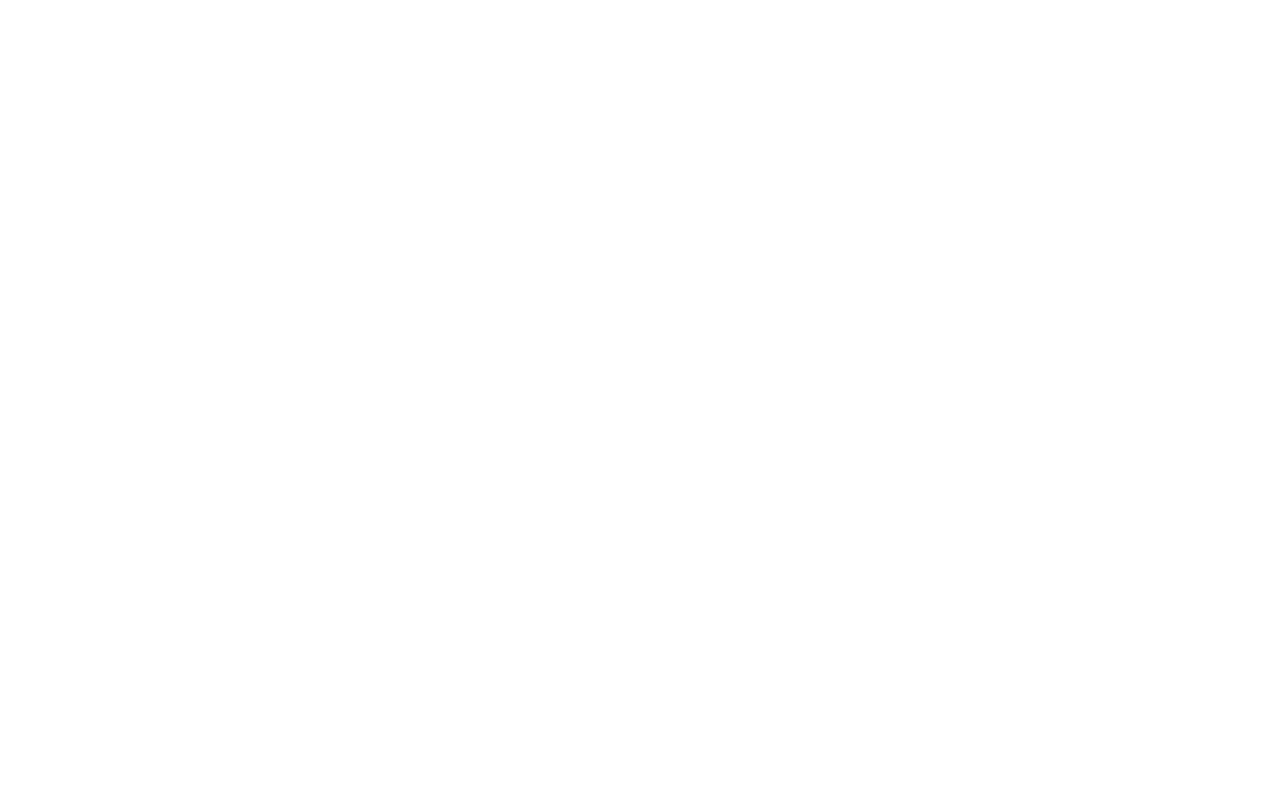
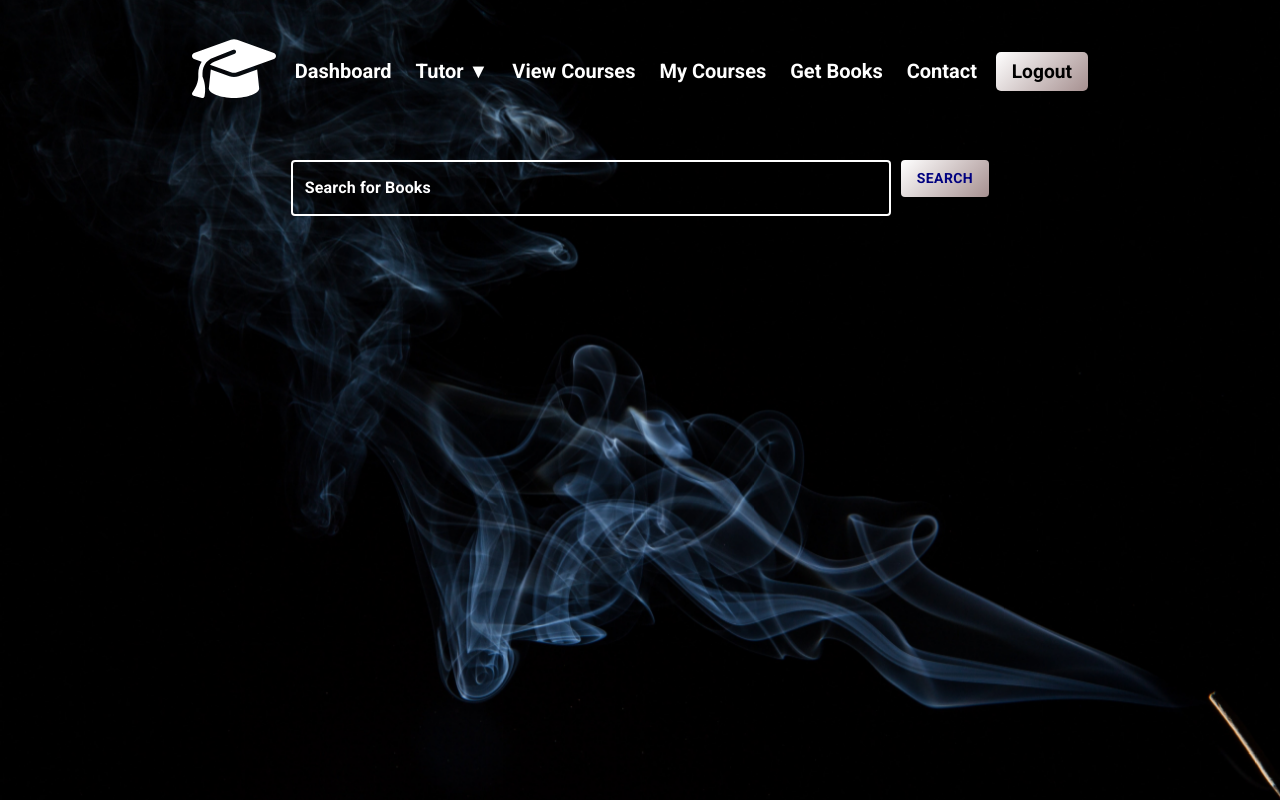
Before and after one commit to AbdurrahmanDevGithub/learning-platform, a React (Vite) app in the folder frontend/: page /viewbook in a window 1280 px wide. Before the commit this address had no page. Built offline with nearby package versions, Linux system fonts and the light colour scheme; sample sign-in values are in the browser's storage.

Commit message:
book api configore

```diff
--- a/frontend/src/App.jsx
+++ b/frontend/src/App.jsx
@@ -29,12 +29,13 @@
         {/* Protected Routes */}
         <Route path="/" element=
         {<ProtectedRoute> <Dashboard /> </ProtectedRoute>} />
-        <Route path="/uplodecourse" element={<ProtectedRoute> <CourseUplodePage /> </ProtectedRoute>} />
+        <Route path="/uploadcourse" element={<ProtectedRoute> <CourseUplodePage /> </ProtectedRoute>} />
         <Route path="/courses" element={<ProtectedRoute> <FetcheCourses /> </ProtectedRoute>} />
         <Route path="/updatecourse/:id" element={<ProtectedRoute> <CourseUpdate /> </ProtectedRoute>} />
         <Route path="/allcourses" element={<ProtectedRoute> <Courses /> </ProtectedRoute> } />
         <Route path="/mycourses" element={<ProtectedRoute> <MyCourses /> </ProtectedRoute>} />
         <Route path="/viewcoursedetails/:course_id" element={ <ProtectedRoute><ViewCourseDetails /></ProtectedRoute>} />
+        <Route path="/viewbook" element={<ProtectedRoute><ViewBooks/></ProtectedRoute>}/>
       </Routes>
 
     </AnimatePresence>
--- a/frontend/src/components/Navbar.jsx
+++ b/frontend/src/components/Navbar.jsx
@@ -4,6 +4,7 @@
 import { Link, useNavigate } from "react-router-dom";
 import { logout } from "../redux/features/AuthSlice";
 import { useSelector, useDispatch } from "react-redux";
+import { jwtDecode } from 'jwt-decode';
 
 const Navbar = () => {
   const isAuthenticated = useSelector((state) => state.auth.isAuthenticated);
@@ -67,6 +68,7 @@
 
           <li><Link to="/allcourses">View Courses</Link></li>
           <li><Link to="/mycourses">My Courses</Link></li>
+          <li><Link to="/viewbook">Get Books</Link></li>
           <li><a href="#contact">Contact</a></li>
         </ul>
 
--- a/frontend/src/pages/MyCourses.jsx
+++ b/frontend/src/pages/MyCourses.jsx
@@ -6,7 +6,7 @@
 import { useNavigate } from "react-router-dom";
 import Navbar from "../components/Navbar";
 import BGImage from "../assets/smoke-376543.jpg";
-import {jwtDecode} from "jwt-decode"; // Correct import
+import { jwtDecode } from "jwt-decode";
 
 const MyCourses = () => {
   const [courses, setCourses] = useState([]);
@@ -35,7 +35,7 @@
 
         if (userRole !== "tutor") {
           toast.error("You do not have access to this page");
-          return; // Ensure the function exits here
+          return;
         }
 
         const response = await axios.get(`${host}/api/user/mycourses`, {
@@ -87,10 +87,10 @@
           <Table>
             <TableHead>
               <TableRow>
-                <TableCell>Course Image</TableCell>
-                <TableCell>Course Title</TableCell>
-                <TableCell>Category</TableCell>
-                <TableCell>Actions</TableCell>
+                <TableCell sx={{ fontWeight: "bold", fontSize: "20px", color: "white" }}>Course Image</TableCell>
+                <TableCell sx={{ fontWeight: "bold", fontSize: "20px", color: "white" }}>Course Title</TableCell>
+                <TableCell sx={{ fontWeight: "bold", fontSize: "20px", color: "white" }}>Category</TableCell>
+                <TableCell sx={{ fontWeight: "bold", fontSize: "20px", color: "white" }}>Actions</TableCell>
               </TableRow>
             </TableHead>
             <TableBody>
@@ -104,13 +104,23 @@
                         style={{ width: "50px", height: "50px" }}
                       />
                     </TableCell>
-                    <TableCell>{course.title}</TableCell>
-                    <TableCell>{course.category}</TableCell>
-                    <TableCell>
+                    <TableCell sx={{ fontSize: "15px", color: "white" }}>{course.title}</TableCell>
+                    <TableCell sx={{ fontSize: "15px", color: "white" }}>{course.category}</TableCell>
+                    <TableCell sx={{ fontSize: "15px", color: "white" }}>
                       <Button
                         variant="contained"
-                        color="primary"
                         onClick={() => handleViewCourseDetails(course._id)}
+
+                        sx={{
+                          background: "linear-gradient(135deg, white, #a69090)",
+                          color: "navy",
+                          "&:hover": {
+                            background: "linear-gradient(135deg, navy, #0505f1)",
+                            color: "white",
+                            transform: "scale(1.05)",
+                            transition: "all 0.3s ease",
+                          },
+                        }}
                       >
                         View Details
                       </Button>
--- a/frontend/src/pages/ViewBooks.jsx
+++ b/frontend/src/pages/ViewBooks.jsx
@@ -1,59 +1,173 @@
-
-import axios from 'axios'
-import React, { useState } from 'react'
+import axios from 'axios';
+import React, { useState } from 'react';
+import Navbar from '../components/Navbar';
+import { TextField, Box, Button } from '@mui/material';
+import { motion } from 'framer-motion';
+import BGImage from '../assets/smoke-376543.jpg';
 
 const ViewBooks = () => {
-
-  const [data, setData] = useState('')
-  const [responseData, setResponseData] = useState([])
+  const [data, setData] = useState('');
+  const [responseData, setResponseData] = useState([]);
 
   const handleChange = (e) => {
-    try {
-      setData(e.target.value)
-      console.log(data);
-    } catch (error) {
-      console.log(error);
-    }
-  }
+    setData(e.target.value);
+  };
 
   const handleSubmit = async (e) => {
     e.preventDefault();
     try {
-      const response = await axios(`https://openlibrary.org/search.json?title=${encodeURIComponent(data)}`)
-      console.log(response.data.docs);
-      setResponseData(response.data.docs)
+      const response = await axios(`https://openlibrary.org/search.json?title=${encodeURIComponent(data)}`);
+      setResponseData(response.data.docs);
     } catch (error) {
       console.log(error);
     }
-  }
+  };
 
   const handleViewMore = (bookKey) => {
-    // Open the book detail page in a new tab using its Open Library key
     const url = `https://openlibrary.org${bookKey}`;
     window.open(url, '_blank');
-  }
+  };
 
   return (
-    <div>
-      <form onSubmit={handleSubmit}>
-        <label>Search</label>
-        <input type='text' value={data} onChange={handleChange} />
-        <button type='submit'>Search</button>
-      </form>
+    <>
+      <Navbar />
+      <div
+        style={{
+          backgroundImage: `url(${BGImage})`,
+          backgroundSize: 'cover',
+          backgroundPosition: 'center',
+          backgroundRepeat: 'no-repeat',
+          minHeight: '100vh',
+          backgroundAttachment: 'fixed',
+        }}
+      >
+        <Box sx={{ padding: '160px', display: 'flex', justifyContent: 'center', color: "white" }}>
+          <motion.div
+            initial={{ opacity: 0, y: -20 }}
+            animate={{ opacity: 1, y: 0 }}
+            transition={{ duration: 0.5 }}
+            style={{ width: '100%', maxWidth: '600px' }}
+          >
+            <TextField
+              label="Search for Books"
+              variant="outlined"
+              fullWidth
+              sx={{
+                "& .MuiOutlinedInput-root": {
+                  "& fieldset": {
+                    borderColor: 'white',
+                    borderWidth: '2px',
+                    fontWeight: 'bold',
+                  },
+                  "&:hover fieldset": {
+                    borderColor: '#0202a1',
+                    fontWeight: 'bold',
+                  },
+                  "&.Mui-focused fieldset": {
+                    borderColor: '#0202a1',
+                    fontWeight: 'bold',
+                  },
+                  "& input": {
+                    color: 'white',
+                  }
+                },
+                "& .MuiInputLabel-root": {
+                  color: 'white',
+                  fontWeight: 'bold',
+                },
+                "& .MuiInputLabel-root.Mui-focused": {
+                  color: '#0202a1',
+                  fontWeight: 'bold',
+                },
+              }}
+              value={data}
+              onChange={handleChange}
+            />
+          </motion.div>
+          <motion.div
+            initial={{ opacity: 0, x: -20 }}
+            animate={{ opacity: 1, x: 0 }}
+            transition={{ delay: 0.2, duration: 0.5 }}
+          >
+            <Button
+              onClick={handleSubmit}
+              variant="contained"
+              sx={{
+                marginLeft: '10px',
+                background: "linear-gradient(135deg, white, #a69090)",
+                color: "navy",
+                fontWeight: 'bold',
+                '&:hover': {
+                  background: "linear-gradient(135deg, navy, #0505f1)",
+                  color: "white",
+                  transform: "scale(1.05)",
+                  transition: "all 0.3s ease",
+                  fontWeight: 'bold',
+                },
+              }}
+            >
+              Search
+            </Button>
+          </motion.div>
+        </Box>
 
-      <br />
+        <div
+          style={{
+            display: 'flex',
+            flexWrap: 'wrap',
+            justifyContent: 'center',
+            gap: '40px',
+            marginTop: '-70px',
+            padding: '2rem 12rem'
+          }}
+        >
+          {responseData.map((book) => (
+            <div
+              key={book.key}
+              style={{
+                width: '200px',
+                background: ' rgba(255, 255, 255, 0.3)',
+                padding: '20px',
+                borderRadius: '10px',
+                boxShadow: '0 4px 8px rgba(0,0,0,0.1)',
+                textAlign: 'center',
+                display: 'flex',
+                flexDirection: 'column',
+                justifyContent: 'space-between',
+                height: '250px',
+              }}
+            >
+              <p style={{ fontWeight: 'bold' }}>
+                Author: {book.author_name ? book.author_name.join(', ') : 'Unknown Author'}
+              </p>
+              <p>First Published: {book.first_publish_year || 'Unknown Year'}</p>
+              <p>Language: {book.language ? book.language.join(', ') : 'Unknown Language'}</p>
+              <Button
+                onClick={() => handleViewMore(book.key)}
+                variant="contained"
+                sx={{
+                  background: "linear-gradient(135deg, white, #a69090)",
+                  color: "navy",
+                  fontWeight: 'bold',
+                  padding: "0.2rem",
+                  marginTop: "15px",
+                  '&:hover': {
+                    background: "linear-gradient(135deg, navy, #0505f1)",
+                    color: "white",
+                    transform: "scale(1.05)",
+                    transition: "all 0.3s ease",
+                  },
+                }}
+              >
+                View More About
+              </Button>
+            </div>
+          ))}
+        </div>
 
-      {responseData.map((book) => (
-        <div key={book.key}>
-          <p>Author: {book.author_name ? book.author_name.join(', ') : 'Unknown Author'}</p>
-          <p>First Published: {book.first_publish_year || 'Unknown Year'}</p>
-          <p>Language: {book.language ? book.language.join(', ') : 'Unknown Language'}</p>
-          <button onClick={() => handleViewMore(book.key)}>View More About</button>
-          <br />
-        </div>
-      ))}
-    </div>
-  )
-}
+      </div >
+    </>
+  );
+};
 
 export default ViewBooks;
```
Also changed, not shown: 1 other file (tests, documents, lock files or other folders).
